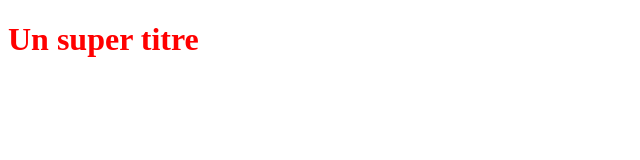
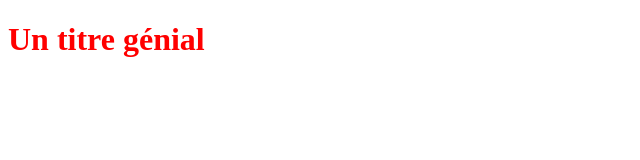
Before and after one commit to nicohdg/OpenClassroomProject, a plain HTML site: page index.html in a window 1280 px wide. Shown: the whole page, without its empty margins (0-640 px from the left). Drawn offline with Linux system fonts and the light colour scheme.

Commit message:
Modification du titre

```diff
--- a/index.html
+++ b/index.html
@@ -5,6 +5,6 @@
    <link rel="stylesheet" type="text/css" href="styles.css">
 </head>
 <body>
-   <h1>Un super titre</h1>
+   <h1>Un titre génial</h1>
 </body>
 </html>
```
